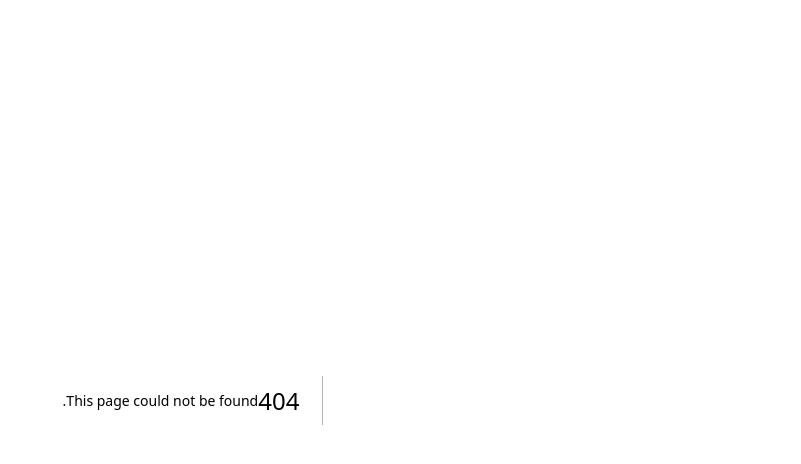
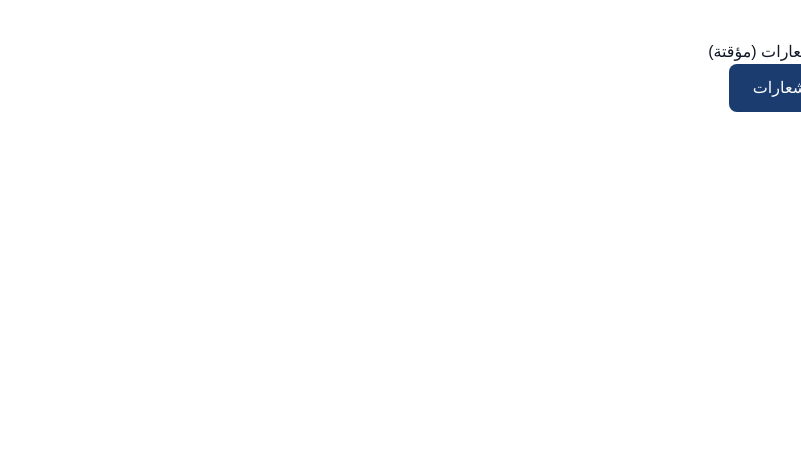
Before and after one commit to eng-ashraf7747/sawa-web, a Next.js app: page /test-notifications in a window 1280 px wide. Before the commit this address had no page. Shown: the top 464 px of the page, without its empty margins (479-1280 px from the left). Built offline with nearby package versions, Linux system fonts and the light colour scheme; no server answers.

Commit message:
feat(notifications): ربط Firebase Cloud Messaging وإضافة صفحة اختبار مؤقتة لطلب إذن الإشعارات

```diff
--- /dev/null
+++ b/app/test-notifications/page.tsx
@@ -0,0 +1,53 @@
+// app/test-notifications/page.tsx
+
+"use client";
+
+import { useState } from "react";
+import { requestNotificationPermissionAndToken } from "@/lib/messaging";
+
+export default function TestNotificationsPage() {
+  const [token, setToken] = useState<string | null>(null);
+  const [status, setStatus] = useState<string>("");
+
+  const handleClick = async () => {
+    setStatus("جاري الطلب...");
+    const result = await requestNotificationPermissionAndToken();
+
+    if (result) {
+      setToken(result);
+      setStatus("تم بنجاح ✅");
+    } else {
+      setStatus("فشل — راجع الكونسول (F12) لمعرفة السبب");
+    }
+  };
+
+  return (
+    <div style={{ padding: 40, direction: "rtl", fontFamily: "sans-serif" }}>
+      <h1>صفحة اختبار الإشعارات (مؤقتة)</h1>
+      <button
+        onClick={handleClick}
+        style={{
+          padding: "12px 24px",
+          background: "#1a3c6e",
+          color: "white",
+          border: "none",
+          borderRadius: 8,
+          cursor: "pointer",
+          fontSize: 16,
+        }}
+      >
+        اطلب إذن الإشعارات
+      </button>
+
+      <p style={{ marginTop: 20 }}>الحالة: {status}</p>
+
+      {token && (
+        <div style={{ marginTop: 20, wordBreak: "break-all", background: "#f0f0f0", padding: 12, borderRadius: 8 }}>
+          <strong>التوكن:</strong>
+          <br />
+          {token}
+        </div>
+      )}
+    </div>
+  );
+}
--- /dev/null
+++ b/lib/messaging.ts
@@ -0,0 +1,31 @@
+// lib/messaging.ts
+
+import { getMessaging, getToken, isSupported } from "firebase/messaging";
+import app from "./firebase";
+
+const VAPID_KEY = process.env.NEXT_PUBLIC_FIREBASE_VAPID_KEY;
+
+// ─── طلب إذن الإشعارات، والحصول على "توكن الجهاز" ───────────
+export async function requestNotificationPermissionAndToken(): Promise<string | null> {
+  try {
+    const supported = await isSupported();
+    if (!supported) {
+      console.warn("المتصفح ده مايدعمش الإشعارات");
+      return null;
+    }
+
+    const permission = await Notification.requestPermission();
+    if (permission !== "granted") {
+      console.warn("المستخدم رفض إذن الإشعارات");
+      return null;
+    }
+
+    const messaging = getMessaging(app);
+    const token = await getToken(messaging, { vapidKey: VAPID_KEY });
+
+    return token || null;
+  } catch (error) {
+    console.error("خطأ في الحصول على توكن الإشعارات:", error);
+    return null;
+  }
+}
--- /dev/null
+++ b/public/firebase-messaging-sw.js
@@ -0,0 +1,26 @@
+// public/firebase-messaging-sw.js
+
+importScripts("https://www.gstatic.com/firebasejs/10.7.1/firebase-app-compat.js");
+importScripts("https://www.gstatic.com/firebasejs/10.7.1/firebase-messaging-compat.js");
+
+firebase.initializeApp({
+  apiKey: "AIzaSyCNIW3UNs24fZrumYr0KW8AYICDKgZFvTI",
+  authDomain: "sawa-web.firebaseapp.com",
+  projectId: "sawa-web",
+  storageBucket: "sawa-web.firebasestorage.app",
+  messagingSenderId: "645826863448",
+  appId: "1:645826863448:web:418a3da202e2eee2d8852d",
+});
+
+const messaging = firebase.messaging();
+
+// استقبال إشعار والموقع مقفول أو في تبويب تاني
+messaging.onBackgroundMessage((payload) => {
+  const notificationTitle = payload.notification?.title || "سوا";
+  const notificationOptions = {
+    body: payload.notification?.body || "",
+    icon: "/icon-192.png",
+  };
+
+  self.registration.showNotification(notificationTitle, notificationOptions);
+});
```
